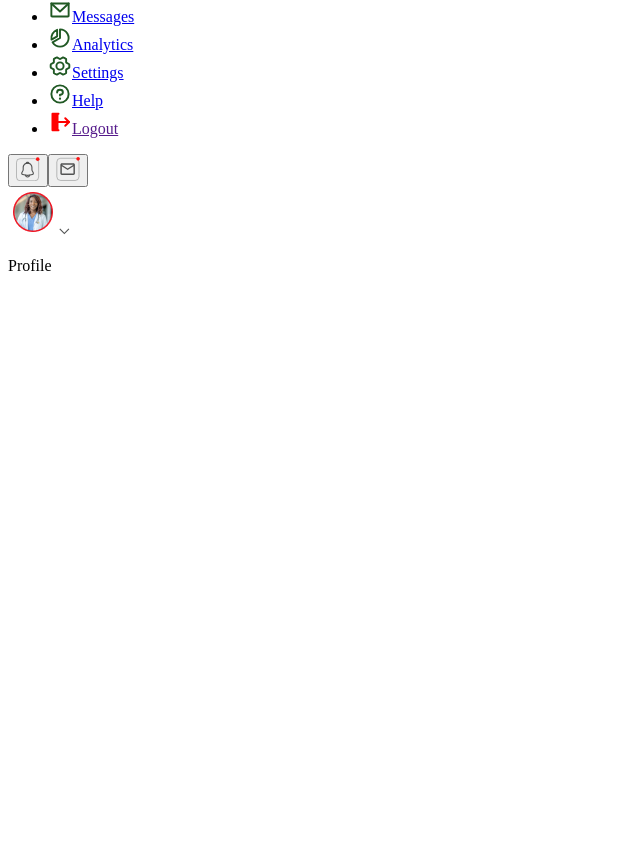
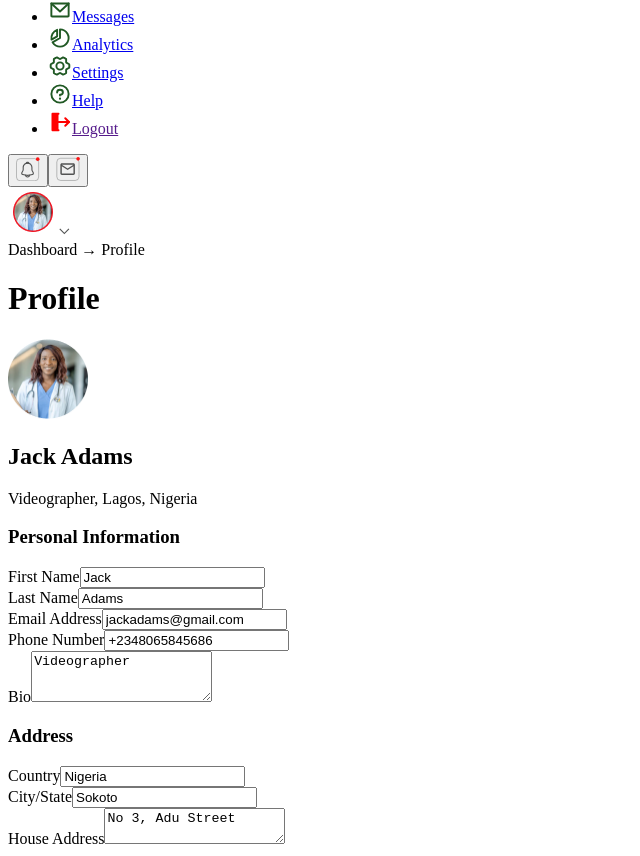
Before and after one commit to Omolara5861/superstar-mentors, a Next.js app: page /mentee-dashboard/profile/Profile in a window 1280 px wide. Shown: the part 584-1440 px from the top of the page, without its empty margins (0-640 px from the left). Before the commit the page ends 875 px from the top, so only its background shows below. Built offline with nearby package versions, Linux system fonts and the light colour scheme.

Commit message:
Add profile page

```diff
--- a/src/pages/mentee-dashboard/profile/Profile.tsx
+++ b/src/pages/mentee-dashboard/profile/Profile.tsx
@@ -1,11 +1,127 @@
+import Image from 'next/image';
 import Wrapper from '../../../components/mentee-dashboard/wrapper/Wrapper';
 
 
 function ProfilePage() {
     return (
-        <>
-            <p>Profile</p>
-        </>
+        <main className="flex-1 p-6">
+            {/* Breadcrumb */}
+            <div className="text-sm text-gray-500 mb-4">
+                Dashboard → <span className="text-gray-800 font-medium">Profile</span>
+            </div>
+
+            {/* Header */}
+            <h1 className="text-2xl font-bold mb-6">Profile</h1>
+
+            {/* Profile Details */}
+            <div className="bg-white shadow-md rounded-lg p-6">
+                {/* User Info */}
+                <div className="flex items-center space-x-4 mb-6">
+                    <Image src='/dashboard/profile.png' alt='Profile pic' width={80}
+                    height={80} />
+                    <div>
+                        <h2 className="text-xl font-semibold">Jack Adams</h2>
+                        <p className="text-gray-500">Videographer, Lagos, Nigeria</p>
+                    </div>
+                </div>
+
+                {/* Personal Information */}
+                <section className="mb-6">
+                    <h3 className="text-lg font-semibold mb-4">Personal Information</h3>
+                    <div className="grid grid-cols-1 md:grid-cols-2 gap-4">
+                        <div>
+                            <label className="text-sm font-medium text-gray-600">
+                                First Name
+                            </label>
+                            <input
+                                type="text"
+                                value="Jack"
+                                className="mt-1 block w-full px-3 py-2 border rounded-md shadow-sm focus:ring-green-500 focus:border-green-500"
+                            />
+                        </div>
+                        <div>
+                            <label className="text-sm font-medium text-gray-600">
+                                Last Name
+                            </label>
+                            <input
+                                type="text"
+                                value="Adams"
+                                className="mt-1 block w-full px-3 py-2 border rounded-md shadow-sm focus:ring-green-500 focus:border-green-500"
+                            />
+                        </div>
+                        <div>
+                            <label className="text-sm font-medium text-gray-600">
+                                Email Address
+                            </label>
+                            <input
+                                type="email"
+                                value="jackadams@gmail.com"
+                                className="mt-1 block w-full px-3 py-2 border rounded-md shadow-sm focus:ring-green-500 focus:border-green-500"
+                            />
+                        </div>
+                        <div>
+                            <label className="text-sm font-medium text-gray-600">
+                                Phone Number
+                            </label>
+                            <input
+                                type="text"
+                                value="+2348065845686"
+                                className="mt-1 block w-full px-3 py-2 border rounded-md shadow-sm focus:ring-green-500 focus:border-green-500"
+                            />
+                        </div>
+                        <div className="col-span-1 md:col-span-2">
+                            <label className="text-sm font-medium text-gray-600">
+                                Bio
+                            </label>
+                            <textarea
+                                className="mt-1 block w-full px-3 py-2 border rounded-md shadow-sm focus:ring-green-500 focus:border-green-500"
+                                rows={3}
+                            >
+                                Videographer
+                            </textarea>
+                        </div>
+                    </div>
+                </section>
+
+                {/* Address */}
+                <section>
+                    <h3 className="text-lg font-semibold mb-4">Address</h3>
+                    <div className="grid grid-cols-1 md:grid-cols-2 gap-4">
+                        <div>
+                            <label className="text-sm font-medium text-gray-600">
+                                Country
+                            </label>
+                            <input
+                                type="text"
+                                value="Nigeria"
+                                className="mt-1 block w-full px-3 py-2 border rounded-md shadow-sm focus:ring-green-500 focus:border-green-500"
+                            />
+                        </div>
+                        <div>
+                            <label className="text-sm font-medium text-gray-600">
+                                City/State
+                            </label>
+                            <input
+                                type="text"
+                                value="Sokoto"
+                                className="mt-1 block w-full px-3 py-2 border rounded-md shadow-sm focus:ring-green-500 focus:border-green-500"
+                            />
+                        </div>
+                        <div className="col-span-1 md:col-span-2">
+                            <label className="text-sm font-medium text-gray-600">
+                                House Address
+                            </label>
+                            <textarea
+                                className="mt-1 block w-full px-3 py-2 border rounded-md shadow-sm focus:ring-green-500 focus:border-green-500"
+                                rows={2}
+                            >
+                                No 3, Adu Street
+                            </textarea>
+                        </div>
+                    </div>
+                </section>
+            </div>
+        </main>
 
     );
 }
```
Also changed, not shown: public/dashboard/profile.png (added).
